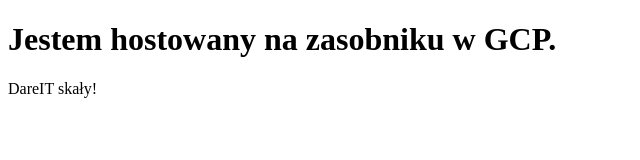
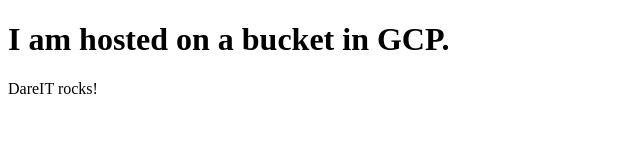
Before and after one commit to magdap1601/dareit-tasks, a plain HTML site: page task_2/index.html in a window 1280 px wide. Shown: the whole page, without its empty margins (0-640 px from the left). Drawn offline with Linux system fonts and the light colour scheme.

Commit message:
fix: change language polish-english

```diff
--- a/task_2/index.html
+++ b/task_2/index.html
@@ -4,7 +4,7 @@
     <title>Hello World: Static Website</title>
   </head>
   <body>
-    <h1>Jestem hostowany na zasobniku w GCP.</h1>
-    <p>DareIT skały!</p>
+    <h1>I am hosted on a bucket in GCP.</h1>
+    <p>DareIT rocks!</p>
   </body>
 </html>
```
